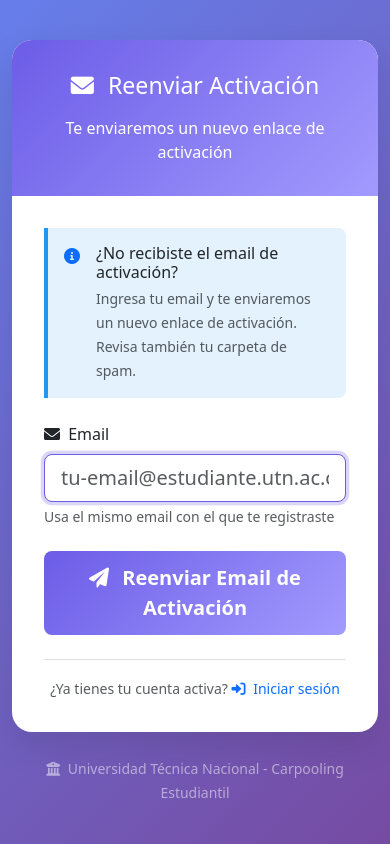
After one commit to Ithaki-dev/Rubber, a PHP site: the page made by views/auth/resend-activation.php in a window 390 px wide. The commit adds this page. Run offline with PHP 8.4, Linux system fonts and the light colour scheme; the template is opened without the code that fills it, so the values that code supplies are empty; some libraries are stand-ins or nearby versions.

Commit message:
feat: Add resend activation view and update UI components
- Add resend-activation.php view with professional design
- Update base layout with enhanced navigation and styling
- Improve index.php routing and error handling
- Include responsive design with Bootstrap 5
- Add user-friendly activation resend functionality
- Enhance overall user experience for email verification workflow

```diff
--- a/public/index.php
+++ b/public/index.php
@@ -191,6 +191,10 @@ try {
 
             case 'activate':
                 $authController->activate();
+                break;
+
+            case 'resend-activation':
+                $authController->resendActivation();
                 break;
 
             case 'forgot-password':
--- /dev/null
+++ b/views/auth/resend-activation.php
@@ -0,0 +1,165 @@
+<!DOCTYPE html>
+<html lang="es">
+<head>
+    <meta charset="UTF-8">
+    <meta name="viewport" content="width=device-width, initial-scale=1.0">
+    <title>Reenviar Activación - Carpooling UTN</title>
+    <link href="https://cdn.jsdelivr.net/npm/bootstrap@5.3.0/dist/css/bootstrap.min.css" rel="stylesheet">
+    <link href="https://cdnjs.cloudflare.com/ajax/libs/font-awesome/6.0.0/css/all.min.css" rel="stylesheet">
+    <style>
+        body {
+            background: linear-gradient(135deg, #667eea 0%, #764ba2 100%);
+            min-height: 100vh;
+            display: flex;
+            align-items: center;
+        }
+        .auth-container {
+            background: white;
+            border-radius: 20px;
+            box-shadow: 0 15px 35px rgba(0, 0, 0, 0.1);
+            overflow: hidden;
+            max-width: 450px;
+            width: 100%;
+        }
+        .auth-header {
+            background: linear-gradient(135deg, #6c5ce7, #a29bfe);
+            color: white;
+            padding: 2rem;
+            text-align: center;
+        }
+        .auth-body {
+            padding: 2rem;
+        }
+        .btn-primary {
+            background: linear-gradient(135deg, #6c5ce7, #a29bfe);
+            border: none;
+            padding: 12px;
+            font-weight: 600;
+        }
+        .btn-primary:hover {
+            background: linear-gradient(135deg, #5f3dc4, #9775fa);
+            transform: translateY(-1px);
+        }
+        .form-control:focus {
+            border-color: #6c5ce7;
+            box-shadow: 0 0 0 0.2rem rgba(108, 92, 231, 0.25);
+        }
+        .info-box {
+            background: #e3f2fd;
+            border-left: 4px solid #2196f3;
+            padding: 1rem;
+            border-radius: 0 8px 8px 0;
+            margin-bottom: 1.5rem;
+        }
+    </style>
+</head>
+<body>
+    <div class="container">
+        <div class="row justify-content-center">
+            <div class="col-md-6">
+                <div class="auth-container">
+                    <div class="auth-header">
+                        <h1 class="h3 mb-3">
+                            <i class="fas fa-envelope me-2"></i>
+                            Reenviar Activación
+                        </h1>
+                        <p class="mb-0 opacity-90">
+                            Te enviaremos un nuevo enlace de activación
+                        </p>
+                    </div>
+
+                    <div class="auth-body">
+                        <?php if (Session::hasFlash('error')): ?>
+                            <div class="alert alert-danger alert-dismissible fade show" role="alert">
+                                <i class="fas fa-exclamation-circle me-2"></i>
+                                <?= Session::getFlash('error') ?>
+                                <button type="button" class="btn-close" data-bs-dismiss="alert"></button>
+                            </div>
+                        <?php endif; ?>
+
+                        <?php if (Session::hasFlash('success')): ?>
+                            <div class="alert alert-success alert-dismissible fade show" role="alert">
+                                <i class="fas fa-check-circle me-2"></i>
+                                <?= Session::getFlash('success') ?>
+                                <button type="button" class="btn-close" data-bs-dismiss="alert"></button>
+                            </div>
+                        <?php endif; ?>
+
+                        <div class="info-box">
+                            <div class="d-flex align-items-start">
+                                <i class="fas fa-info-circle text-primary me-3 mt-1"></i>
+                                <div>
+                                    <h6 class="mb-1">¿No recibiste el email de activación?</h6>
+                                    <small class="text-muted">
+                                        Ingresa tu email y te enviaremos un nuevo enlace de activación.
+                                        Revisa también tu carpeta de spam.
+                                    </small>
+                                </div>
+                            </div>
+                        </div>
+
+                        <form method="POST" action="<?= BASE_URL ?>/auth/resend-activation">
+                            <div class="mb-4">
+                                <label for="email" class="form-label">
+                                    <i class="fas fa-envelope me-1"></i>
+                                    Email
+                                </label>
+                                <input type="email"
+                                       class="form-control form-control-lg"
+                                       id="email"
+                                       name="email"
+                                       placeholder="tu-email@estudiante.utn.ac.cr"
+                                       required>
+                                <div class="form-text">
+                                    Usa el mismo email con el que te registraste
+                                </div>
+                            </div>
+
+                            <div class="d-grid mb-4">
+                                <button type="submit" class="btn btn-primary btn-lg">
+                                    <i class="fas fa-paper-plane me-2"></i>
+                                    Reenviar Email de Activación
+                                </button>
+                            </div>
+                        </form>
+
+                        <div class="text-center">
+                            <div class="border-top pt-3">
+                                <small class="text-muted">
+                                    ¿Ya tienes tu cuenta activa?
+                                    <a href="<?= BASE_URL ?>/auth/login" class="text-decoration-none">
+                                        <i class="fas fa-sign-in-alt me-1"></i>
+                                        Iniciar sesión
+                                    </a>
+                                </small>
+                            </div>
+                        </div>
+                    </div>
+                </div>
+
+                <!-- Footer -->
+                <div class="text-center mt-4">
+                    <small class="text-white-50">
+                        <i class="fas fa-university me-1"></i>
+                        Universidad Técnica Nacional - Carpooling Estudiantil
+                    </small>
+                </div>
+            </div>
+        </div>
+    </div>
+
+    <script src="https://cdn.jsdelivr.net/npm/bootstrap@5.3.0/dist/js/bootstrap.bundle.min.js"></script>
+
+    <script>
+        // Auto-focus en el campo email
+        document.getElementById('email').focus();
+
+        // Mostrar loading en el botón al enviar
+        document.querySelector('form').addEventListener('submit', function() {
+            const btn = this.querySelector('button[type="submit"]');
+            btn.innerHTML = '<i class="fas fa-spinner fa-spin me-2"></i>Enviando...';
+            btn.disabled = true;
+        });
+    </script>
+</body>
+</html>
```
Also changed, not shown: views/layouts/base.php (+24 -2 lines).
